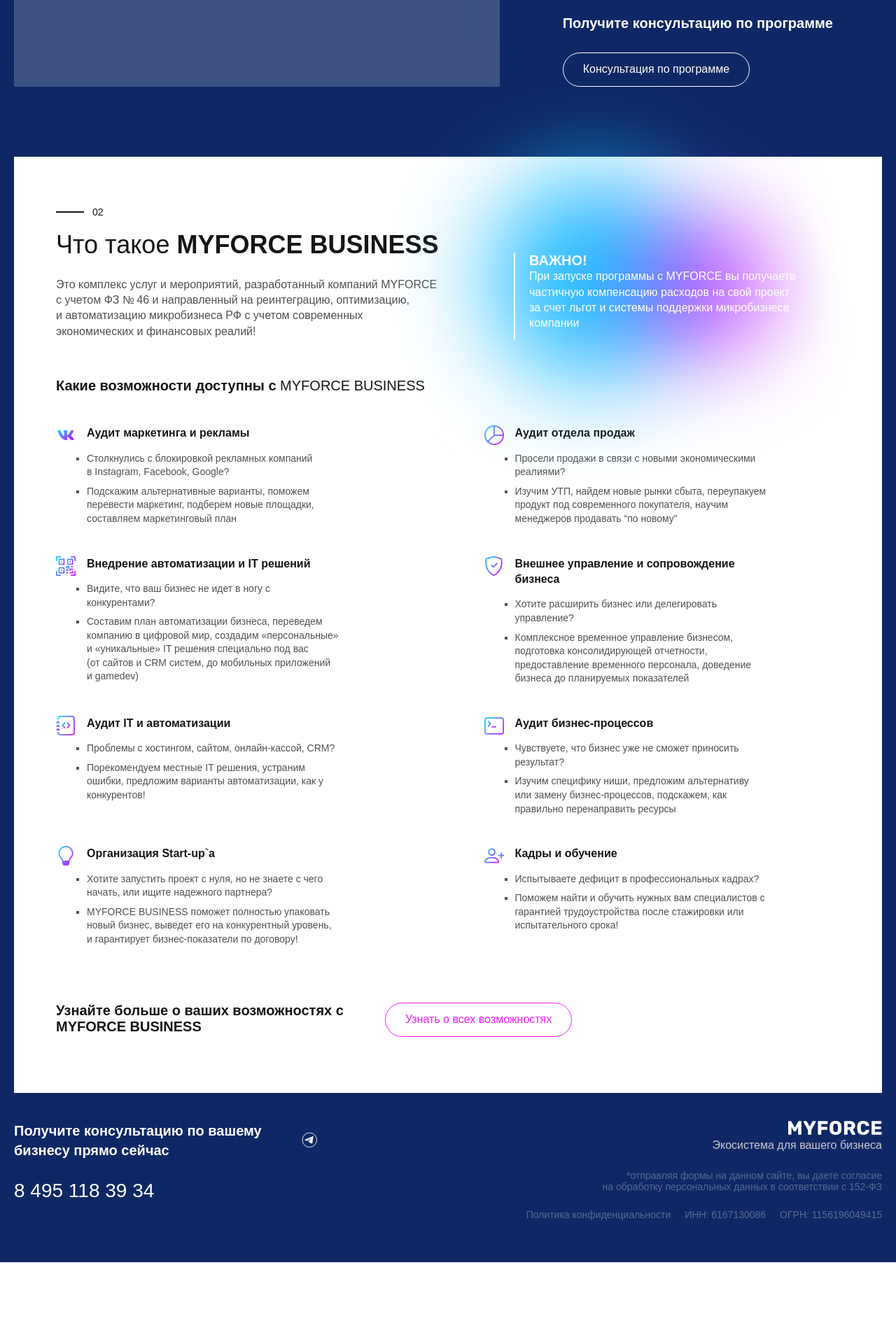
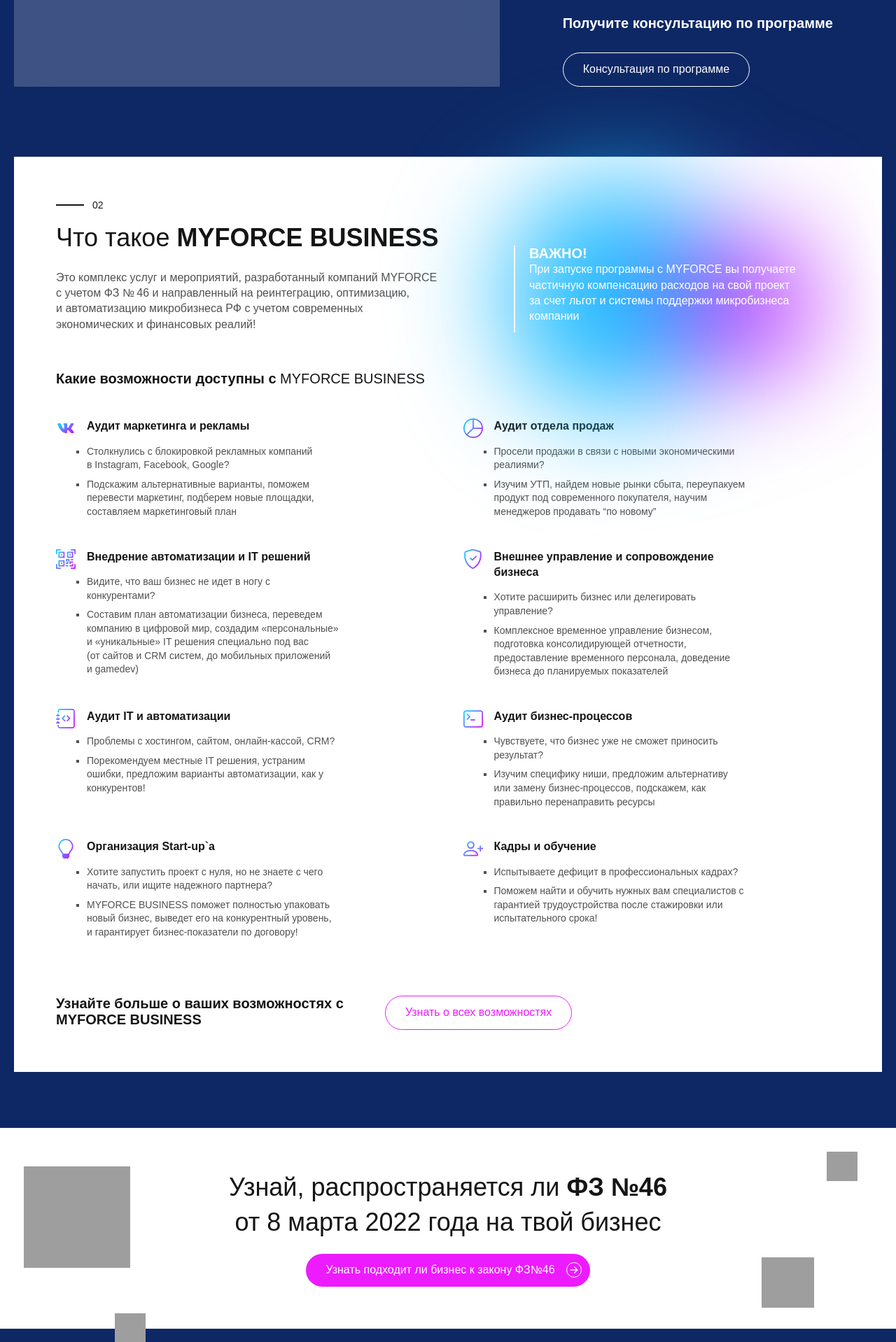
Before and after one commit to PolinaKhristenko/MYFORCE-optimization, a PHP site: page / in a window 1280 px wide. Shown: the part 1432-3350 px from the top of the page at 70% size. Before the commit the page ends 3236 px from the top, so only its background shows below. Run offline with PHP 8.4, Linux system fonts and the light colour scheme; grey boxes are pictures that could not be loaded.

Commit message:
четвертый блок лендоса

```diff
--- a/index.php
+++ b/index.php
@@ -96,7 +96,7 @@
 
                             <div class="how__line"></div>
                             <p class="how__consult-txt">Получите консультацию по программе</p>
-                            <a href="" class="btn__empty">Консультация по программе</a>
+                            <a href="" class="btn__empty">Консультация по программе</a> <!-- Ведёт на попап-->
                         </div>
 
                         </div>
@@ -223,9 +223,27 @@
                             <div class="what__line"></div>
                             <div class="what__footer">
                                 <p class="what__footer-txt">Узнайте больше о ваших возможностях <span style="font-weight: 700;">с MYFORCE BUSINESS</span></p>
-                                <a href="" class="btn__empty-pink">Узнать о всех возможностях</a>
+                                <a href="" class="btn__empty-pink">Узнать о всех возможностях</a> <!-- Ведёт на попап-->
                             </div>
                         </div>
+                    </div>
+                </div>
+            </section>
+
+            <section class="know">
+                <div class="container">
+                    <div class="know__body">
+                        <img class="know__img1" src="./src/know-pattern.svg" alt="Многогранник">
+                        <img class="know__img2" src="./src/know-pattern.svg" alt="Многогранник">
+                        <img class="know__img3" src="./src/know-pattern.svg" alt="Многогранник">
+                        <img class="know__img4" src="./src/know-pattern.svg" alt="Многогранник">
+                        <h5 class="know__title">Узнай, распространяется ли <span style="font-weight: 600;">ФЗ №46</span> от 8 марта 2022 года на твой бизнес</h5>
+                        <a href="pages/quiz.php" class="btn__pink">Узнать подходит ли бизнес к закону ФЗ№46
+                            <svg width="22" height="22" viewBox="0 0 22 22" fill="none" xmlns="http://www.w3.org/2000/svg">
+                                <circle cx="11" cy="11" r="10.5" stroke="white"/>
+                                <path fill-rule="evenodd" clip-rule="evenodd" d="M6.1875 10.3125C6.00516 10.3125 5.8303 10.3849 5.70136 10.5139C5.57243 10.6428 5.5 10.8177 5.5 11C5.5 11.1824 5.57243 11.3572 5.70136 11.4862C5.8303 11.6151 6.00516 11.6875 6.1875 11.6875H14.1529L11.2007 14.6383C11.1368 14.7022 11.0861 14.7781 11.0515 14.8616C11.0169 14.9451 10.9991 15.0346 10.9991 15.125C10.9991 15.2154 11.0169 15.3049 11.0515 15.3884C11.0861 15.472 11.1368 15.5478 11.2007 15.6118C11.2647 15.6757 11.3406 15.7264 11.4241 15.761C11.5076 15.7956 11.5971 15.8134 11.6875 15.8134C11.7779 15.8134 11.8674 15.7956 11.9509 15.761C12.0344 15.7264 12.1103 15.6757 12.1742 15.6118L16.2992 11.4868C16.3633 11.4229 16.4141 11.347 16.4487 11.2635C16.4834 11.18 16.5012 11.0904 16.5012 11C16.5012 10.9096 16.4834 10.82 16.4487 10.7365C16.4141 10.653 16.3633 10.5771 16.2992 10.5133L12.1742 6.38826C12.1103 6.32434 12.0344 6.27364 11.9509 6.23904C11.8674 6.20445 11.7779 6.18665 11.6875 6.18665C11.5971 6.18665 11.5076 6.20445 11.4241 6.23904C11.3406 6.27364 11.2647 6.32434 11.2007 6.38826C11.1368 6.45219 11.0861 6.52807 11.0515 6.61159C11.0169 6.6951 10.9991 6.78462 10.9991 6.87501C10.9991 6.96541 11.0169 7.05492 11.0515 7.13844C11.0861 7.22196 11.1368 7.29784 11.2007 7.36176L14.1529 10.3125H6.1875Z" fill="white"/>
+                            </svg>
+                        </a> <!-- Ведёт на квиз-->
                     </div>
                 </div>
             </section>
--- a/styles/main.css
+++ b/styles/main.css
@@ -299,11 +299,12 @@ a:focus {
 
 .what {
     background: var(--dark-blue);
+    padding-bottom: 80px;
 }
 
 .what__container {
     background-color: #fff;
-    padding: 70px 0 80px 60px;
+    padding: 60px;
 }
 
 .what__header {
@@ -333,7 +334,7 @@ a:focus {
 .what__gradient {
     position: absolute;
     z-index: 1;
-    width: 610px;
+    width: 686px;
     top: -200%;
     transform: rotate(353deg);
     left: -40%;
@@ -411,7 +412,7 @@ a:focus {
 }
 
 .what__line {
-    width: 970px;
+    width: 100%;
     height: 0.5px;
     margin: 60px auto 20px auto;
     background: linear-gradient(124.4deg, #1BC8FF 10.8%, #C41BFF 87.34%);
@@ -428,18 +429,74 @@ a:focus {
     font-weight: 600;
 }
 
-.btn__empty-pink {
+
+
+
+/* Know */
+
+
+
+.know {
+    padding: 60px 0;
+    position: relative;
+    z-index: 1;
+}
+
+.know__body {
+    display: flex;
+    flex-direction: column;
+    align-items: center;
+
+}
+
+.know__img1 {
+    position: absolute;
+    width: 152px;
+    height: 145px;
+    top: 55px;
+    left: 34px;
+}
+
+.know__img2 {
+    position: absolute;
+    width: 44.02px;
+    height: 42.26px;
+    z-index: 2;
+    left: 164px;
+    bottom: -7%;
+}
+
+.know__img3 {
+    position: absolute;
+    width: 75px;
+    height: 72px;
+    bottom: 30px;
+    right: 117px;
+}
+
+.know__img4 {
+    position: absolute;
+    width: 44.02px;
+    height: 42.26px;
+    top: 34px;
+    right: 55px;
+}
+
+.know__title {
+    font-weight: 400;
+    font-size: 3.6rem;
+    line-height: 140%;
+    text-align: center;
+    color: #151515;
+    max-width: 653px;
+    margin-bottom: 20px;
 }
 
 
 
 
 
-
-
-
-
-
+/* блок z-index 3 */
 
 
 /* POPUP */
```
Also changed, not shown: src/know-pattern.svg (added).
